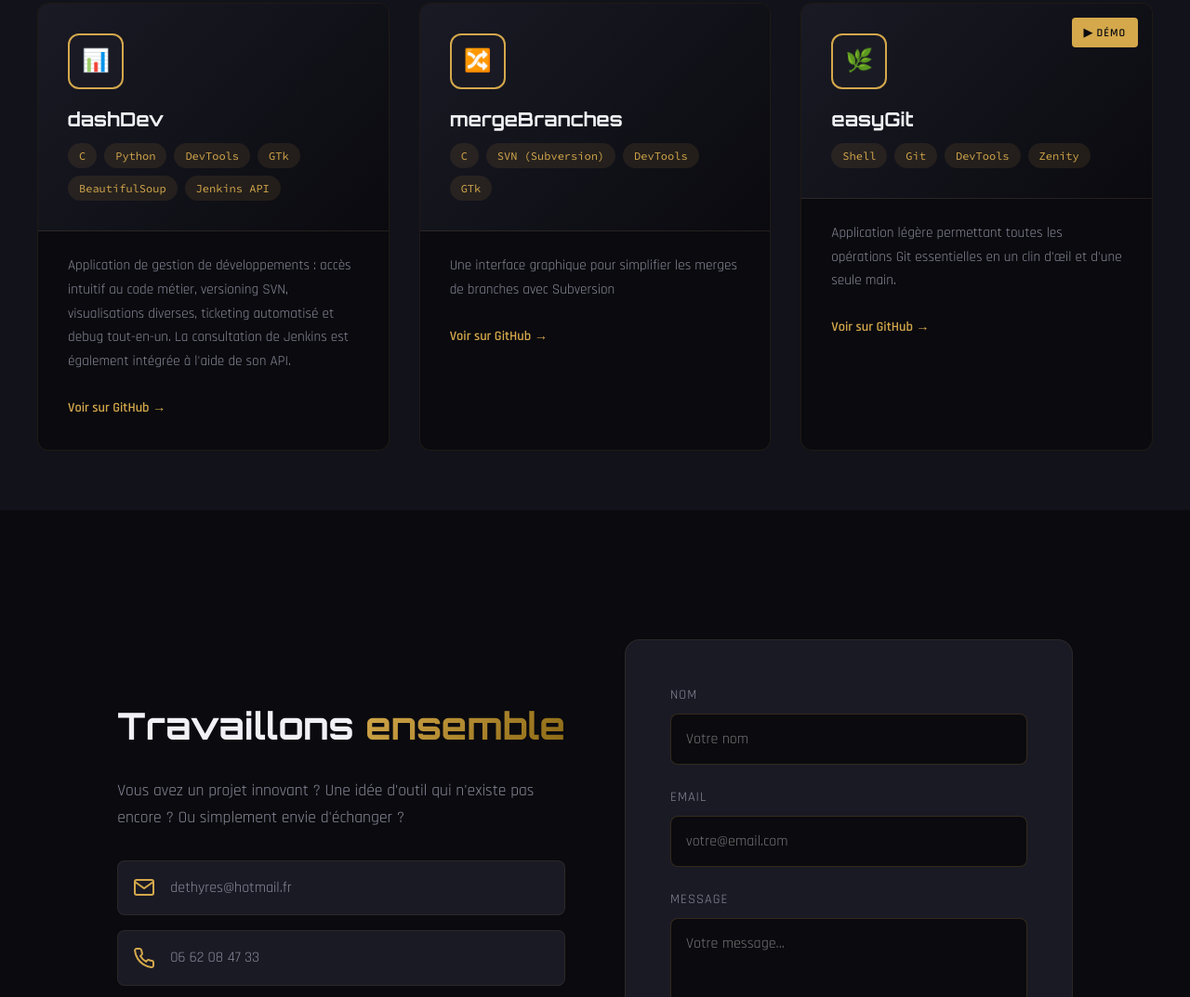
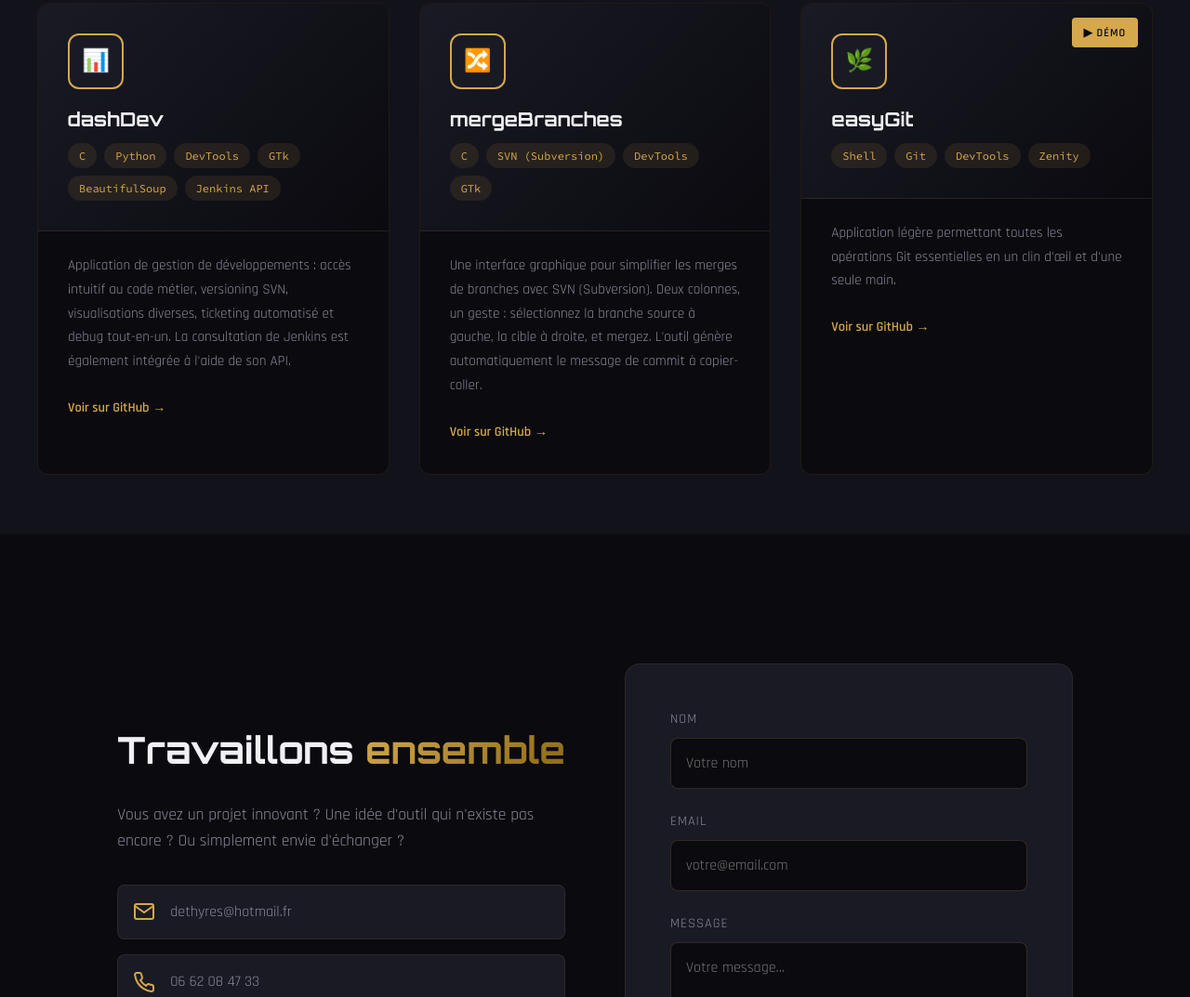
Before and after one commit to SebDethyre/sebdethyre.github.io, a plain HTML site: page index.html in a window 1280 px wide. Shown: the part 2259-3332 px from the top of the page at 93% size. Drawn offline with Linux system fonts and the light colour scheme.

Commit message:
fix: carte de mergeBranches améliorée

```diff
--- a/index.html
+++ b/index.html
@@ -251,7 +251,7 @@
                         </div>
                     </div>
                     <div class="project-body">
-                        <p class="project-description">Une interface graphique pour simplifier les merges de branches avec Subversion</p>
+                        <p class="project-description">Une interface graphique pour simplifier les merges de branches avec SVN (Subversion). Deux colonnes, un geste : sélectionnez la branche source à gauche, la cible à droite, et mergez. L'outil génère automatiquement le message de commit à copier-coller.</p>
                         <a href="https://github.com/SebDethyre/mergeBranches" target="_blank" class="project-link">Voir sur GitHub →</a>
                     </div>
                 </div>
```
